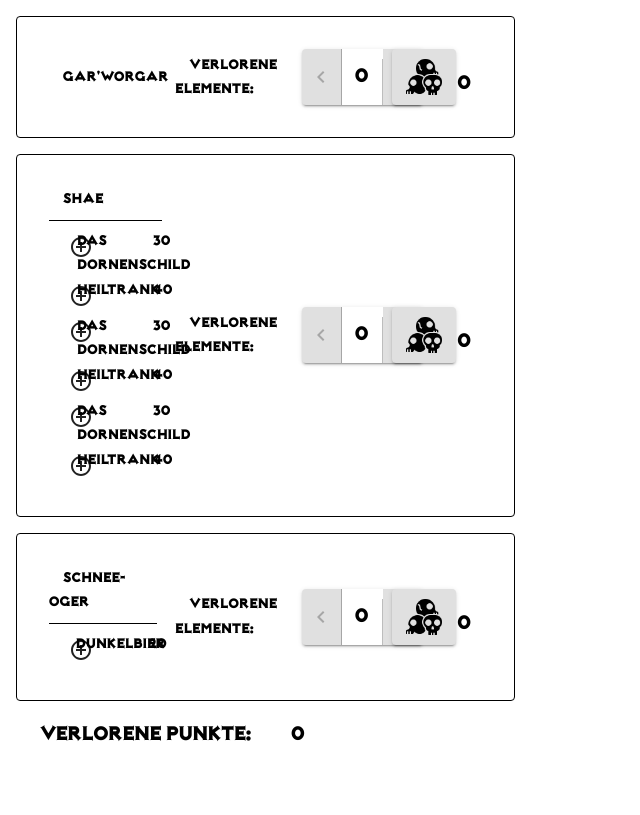
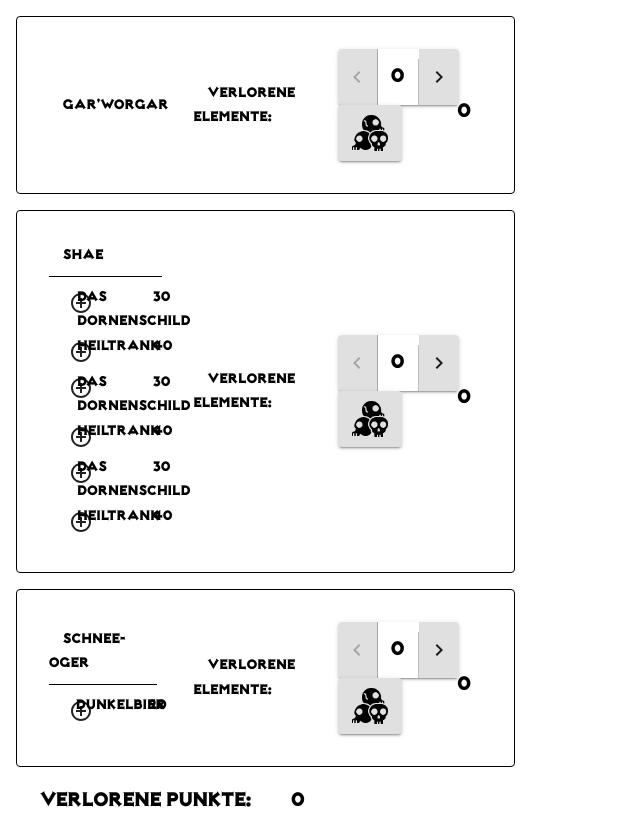
Before and after one commit to marcelbade/demonworld_ui, a React (Create React App) app: page /lossCalculator in a window 1280 px wide. Shown: the whole page, without its empty margins (0-640 px from the left). Built offline with nearby package versions, Linux system fonts and the light colour scheme.

Commit message:
factored list element bttns out

```diff
--- /dev/null
+++ b/src/components/lossCalculator/ListElementBttns.js
@@ -0,0 +1,141 @@
+// React
+import React from "react";
+//Material UI
+import { Typography, Grid, ButtonGroup, Button, Tooltip, IconButton } from "@material-ui/core";
+import { makeStyles } from "@material-ui/core/styles";
+
+// icons
+import skullsIcon from "../../icons/skulls.png";
+
+import ChevronLeftIcon from "@material-ui/icons/ChevronLeft";
+import ChevronRightIcon from "@material-ui/icons/ChevronRight";
+
+const useStyles = makeStyles((theme) => ({
+  typographyFont: {
+    fontFamily: "NotMaryKate",
+    textAlign: "center",
+    marginTop: "0.5em",
+  },
+  text: {
+    paddingLeft: "1em",
+  },
+
+  bttn: {
+    width: "1em",
+    height: "4em",
+  },
+}));
+
+const ListElementBttns = (props) => {
+  const classes = useStyles();
+
+  /**
+   * Function lets the user add lost elements.
+   */
+  const addLoss = () => {
+    let temp = props.numberOfLostElements;
+    props.setNumberOfLostElements(++temp);
+  };
+
+  /**
+   * Function lets the user subtract lost elements.
+   */
+  const subtractLoss = () => {
+    let temp = props.numberOfLostElements;
+    props.setNumberOfLostElements(--temp);
+  };
+
+  /**
+   * Function immediately sets the number of lost elements to the maximum number possible.
+   */
+  const unitDestroyed = () => {
+    props.setNumberOfLostElements(props.unit.numberOfElements);
+  };
+
+  /**
+   * Function makrs all itms as lost by setting all flags to true.
+   */
+  const allItemsMarkedLost = () => {
+    let tempArray = [...props.itemClicked];
+    tempArray = tempArray.map((i) => (i = true));
+
+    props.setItemClicked(tempArray);
+  };
+
+  /**
+   * Function calculates the points when all items are marked lost together.
+   */
+  const allItemsLost = () => {
+    let sum = 0;
+
+    props.unit.equipment.forEach((i) => {
+      sum += i.points;
+    });
+
+    props.setItemsLost(sum);
+  };
+
+  /**
+   * Function prevents the user from choosing a number of lost elements larger than the number of elements the unit has.
+   * @returns boolean flag
+   */
+  const notOverNumberOfElements = () => {
+    return props.numberOfLostElements === props.unit.numberOfElements;
+  };
+
+  /**
+   * Function prevents the user from choosing a negative number of lost elements.
+   * @returns  boolean flag
+   */
+  const notUnderZero = () => {
+    return props.numberOfLostElements === 0;
+  };
+
+  return (
+    <Grid item xs={2} container justify="space-between">
+      <Grid item>
+        <ButtonGroup variant="contained" aria-label="outlined primary button group">
+          <Button
+            onClick={() => {
+              subtractLoss();
+            }}
+            disabled={notUnderZero()}
+            className={classes.bttn}
+          >
+            <ChevronLeftIcon />
+          </Button>
+          <Typography variant="h6" className={classes.typographyFont}>
+            {props.numberOfLostElements}
+          </Typography>
+          <Button
+            onClick={() => {
+              addLoss();
+            }}
+            disabled={notOverNumberOfElements()}
+            className={classes.bttn}
+          >
+            <ChevronRightIcon />
+          </Button>
+        </ButtonGroup>
+      </Grid>
+      <Grid item xs={1}>
+        <Tooltip title={<Typography className={classes.tooltipText}>Einheit aufgerieben</Typography>}>
+          <IconButton
+            variant="contained"
+            component={Button}
+            onClick={() => {
+              unitDestroyed();
+              allItemsMarkedLost();
+              allItemsLost();
+            }}
+            className={classes.bttn}
+          >
+            <img src={skullsIcon} alt="Einheit aufgerieben" height={40} width={40} />
+          </IconButton>
+        </Tooltip>
+      </Grid>
+    </Grid>
+  );
+};
+
+export default ListElementBttns;
--- a/src/components/lossCalculator/LossListElement.js
+++ b/src/components/lossCalculator/LossListElement.js
@@ -1,21 +1,20 @@
 // React
 import React, { useState, useEffect } from "react";
 //Material UI
-import { Typography, Grid, ButtonGroup, Button, Tooltip, IconButton } from "@material-ui/core";
+import { Typography, Grid, Button } from "@material-ui/core";
 import { makeStyles } from "@material-ui/core/styles";
 
 // components and functions
 import { ListItem } from "@mui/material";
 import { uuidGenerator } from "../shared/sharedFunctions";
+import ListElementBttns from "./ListElementBttns";
 
 // clsx
 import clsx from "clsx";
 // icons
-import skullsIcon from "../../icons/skulls.png";
+
 import AddCircleOutlineIcon from "@material-ui/icons/AddCircleOutline";
 import RemoveCircleOutlineIcon from "@material-ui/icons/RemoveCircleOutline";
-import ChevronLeftIcon from "@material-ui/icons/ChevronLeft";
-import ChevronRightIcon from "@material-ui/icons/ChevronRight";
 
 const useStyles = makeStyles((theme) => ({
   page: {
@@ -62,7 +61,7 @@ const LossListElement = (props) => {
   const classes = useStyles();
 
   //state
-  const [numberOfLostfElements, setNumberOfLostfElements] = useState(0);
+  const [numberOfLostElements, setNumberOfLostElements] = useState(0);
   const [unitPointsLost, setUnitPointsLost] = useState(0);
   const [itemsLost, setItemsLost] = useState(0);
   const [itemClicked, setItemClicked] = useState([]);
@@ -73,10 +72,10 @@ const LossListElement = (props) => {
   useEffect(() => {
     const points = props.unit.points;
     const elements = props.unit.numberOfElements;
-    let pointsLost = numberOfLostfElements * (points / elements);
+    let pointsLost = numberOfLostElements * (points / elements);
     pointsLost += itemsLost;
     setUnitPointsLost(pointsLost);
-  }, [numberOfLostfElements, itemsLost]); // eslint-disable-line react-hooks/exhaustive-deps
+  }, [numberOfLostElements, itemsLost]); // eslint-disable-line react-hooks/exhaustive-deps
 
   // Send point total for this unit to the parent.
   useEffect(() => {
@@ -94,68 +93,6 @@ const LossListElement = (props) => {
 
     setItemClicked(tempArray);
   }, []); // eslint-disable-line react-hooks/exhaustive-deps
-
-  /**
-   * Function lets the user add lost elements.
-   */
-  const addLoss = () => {
-    let temp = numberOfLostfElements;
-    setNumberOfLostfElements(++temp);
-  };
-
-  /**
-   * Function lets the user subtract lost elements.
-   */
-  const subtractLoss = () => {
-    let temp = numberOfLostfElements;
-    setNumberOfLostfElements(--temp);
-  };
-
-  /**
-   * Function immediately sets the number of lost elements to the maximum number possible.
-   */
-  const unitDestroyed = () => {
-    setNumberOfLostfElements(props.unit.numberOfElements);
-  };
-
-  /**
-   * Function makrs all itms as lost by setting all flags to true.
-   */
-  const allItemsMarkedLost = () => {
-    let tempArray = [...itemClicked];
-    tempArray = tempArray.map((i) => (i = true));
-
-    setItemClicked(tempArray);
-  };
-
-  /**
-   * Function calculates the points when all items are marked lost together.
-   */
-  const allItemsLost = () => {
-    let sum = 0;
-
-    props.unit.equipment.forEach((i) => {
-      sum += i.points;
-    });
-
-    setItemsLost(sum);
-  };
-
-  /**
-   * Function prevents the user from choosing a number of lost elements larger than the number of elements the unit has.
-   * @returns boolean flag
-   */
-  const notOverNumberOfElements = () => {
-    return numberOfLostfElements === props.unit.numberOfElements;
-  };
-
-  /**
-   * Function prevents the user from choosing a negative number of lost elements.
-   * @returns  boolean flag
-   */
-  const notUnderZero = () => {
-    return numberOfLostfElements === 0;
-  };
 
   /**
    * Function adds the point cost of all items marked lost
@@ -256,47 +193,15 @@ const LossListElement = (props) => {
             {TEXT}
           </Typography>
         </Grid>
-        <Grid item xs={2}>
-          <ButtonGroup variant="contained" aria-label="outlined primary button group">
-            <Button
-              onClick={() => {
-                subtractLoss();
-              }}
-              disabled={notUnderZero()}
-              className={classes.bttn}
-            >
-              <ChevronLeftIcon />
-            </Button>
-            <Typography variant="h6" className={classes.typographyFont}>
-              {numberOfLostfElements}
-            </Typography>
-            <Button
-              onClick={() => {
-                addLoss();
-              }}
-              disabled={notOverNumberOfElements()}
-              className={classes.bttn}
-            >
-              <ChevronRightIcon />
-            </Button>
-          </ButtonGroup>
-        </Grid>
-        <Grid item xs={1}>
-          <Tooltip title={<Typography className={classes.tooltipText}>Einheit aufgerieben</Typography>}>
-            <IconButton
-              variant="contained"
-              component={Button}
-              onClick={() => {
-                unitDestroyed();
-                allItemsMarkedLost();
-                allItemsLost();
-              }}
-              className={classes.bttn}
-            >
-              <img src={skullsIcon} alt="Einheit aufgerieben" height={40} width={40} />
-            </IconButton>
-          </Tooltip>
-        </Grid>
+
+        <ListElementBttns
+          itemClicked={itemClicked}
+          numberOfLostElements={numberOfLostElements}
+          unit={props.unit}
+          setNumberOfLostElements={setNumberOfLostElements}
+          setItemClicked={setItemClicked}
+          setItemsLost={setItemsLost}
+        />
 
         <Grid item xs={1}>
           <Typography variant="h6" align="center" className={classes.typographyFont}>
```
